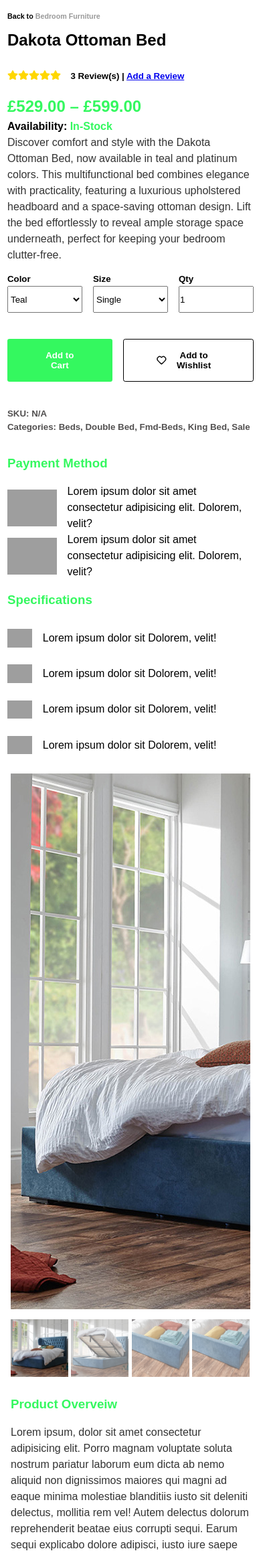
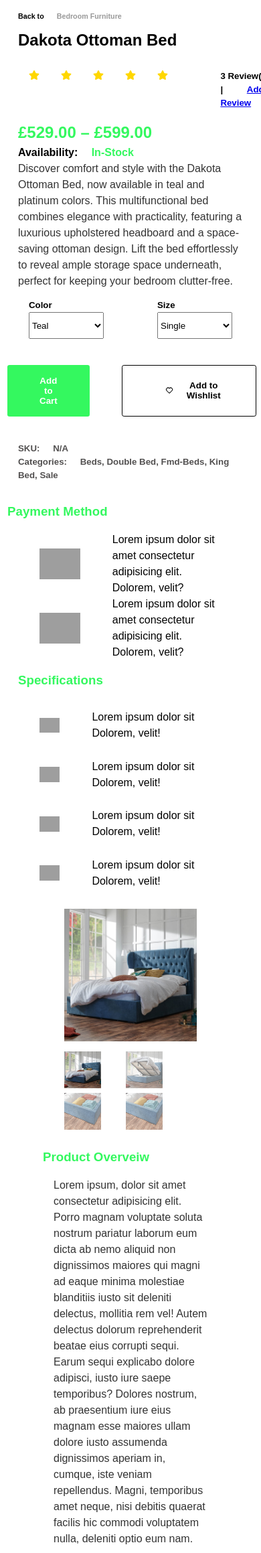
Before and after one commit to MasumaJaffery/Product-Page, a PHP site: page / in a window 390 px wide; the page is wider, and only the part inside the window is pictured. Shown: the top 2319 px of that part at 67% size. Run offline with PHP 8.4, Linux system fonts and the light colour scheme; grey boxes are pictures that could not be loaded.

Commit message:
Update index.css

```diff
--- a/index.css
+++ b/index.css
@@ -514,6 +514,9 @@ ul li {
 
 /* For mobile devices up to 768px */
 @media only screen and (max-width: 768px) {
+  * {
+      margin: 0rem 1rem;
+  }
   .product {
     display: flex;
     gap: 1rem;
@@ -532,7 +535,7 @@ ul li {
   }
 
   .p-images img {
-    max-width: fit-content;
+    max-width: -webkit-fill-available;
     height: auto;
   }
 
```
